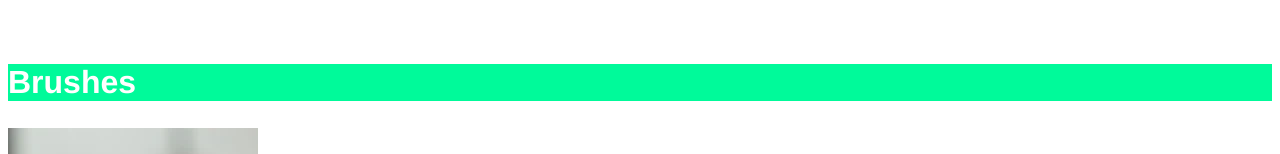
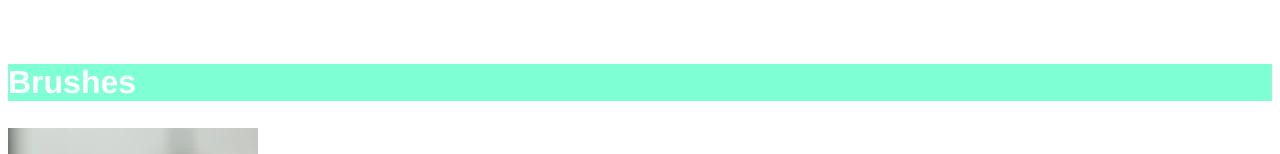
Before and after one commit to AlbertoGS1990/dasmotos, a plain HTML site: page index.html in a window 1280 px wide. Shown: the part 185-339 px from the top of the page. Drawn offline with Linux system fonts and the light colour scheme.

Commit message:
second commit

```diff
--- a/styles.css
+++ b/styles.css
@@ -15,7 +15,7 @@ h2 {
 }
 
 #brushes h2 {
-	background-color: mediumspringgreen;
+	background-color: aquamarine;
 }
 
 #frames h2 {
```
